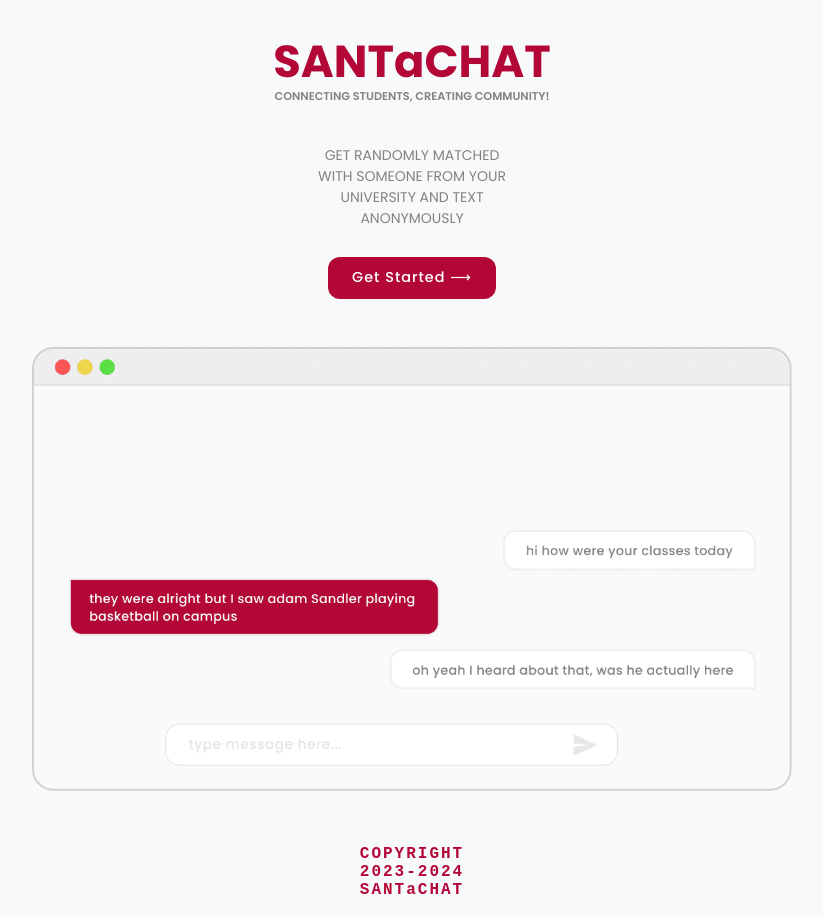
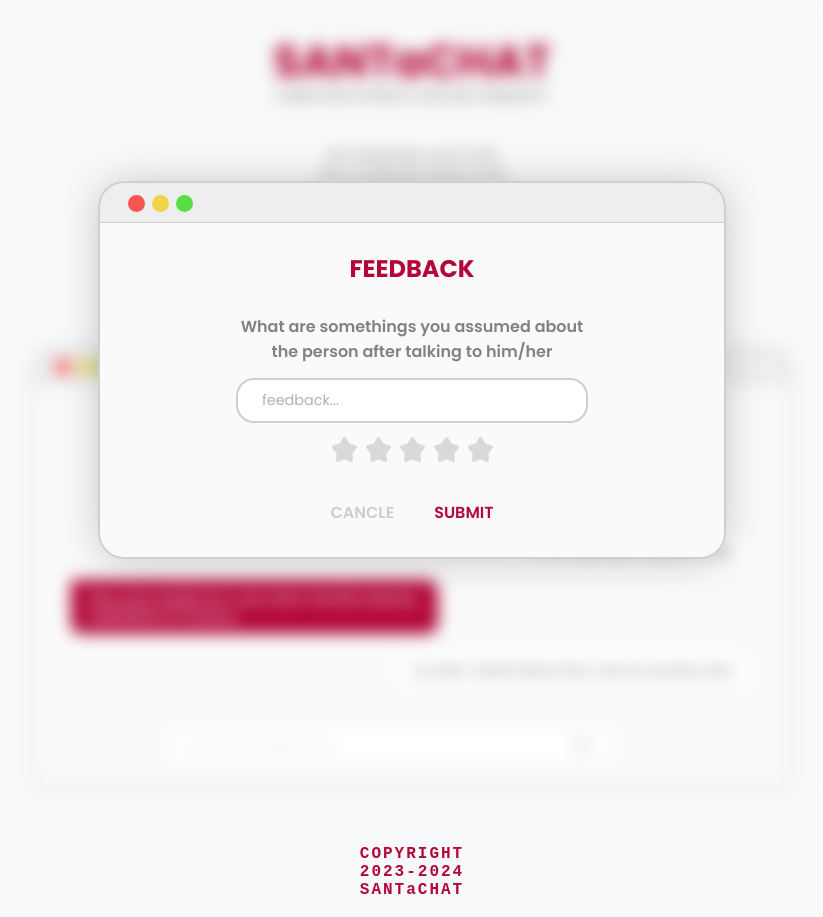
Before and after one commit to akash-singh8/santachat, a React (Vite) app in the folder client/: page / in a window 1280 px wide. Shown: the whole page, without its empty margins (228-1051 px from the left). Built offline with nearby package versions, Linux system fonts and the light colour scheme.

Commit message:
component: added for feedback

```diff
--- a/client/src/App.tsx
+++ b/client/src/App.tsx
@@ -5,6 +5,7 @@ import Popup from "./components/Popup";
 import Verify from "./components/Verify";
 
 import { Routes, Route } from "react-router-dom";
+import Feedback from "./components/Feedback";
 
 function App() {
   return (
@@ -14,6 +15,7 @@ function App() {
         <p>CONNECTING STUDENTS, CREATING COMMUNITY!</p>
       </header>
 
+      <Feedback />
       <Popup />
 
       <Routes>
--- /dev/null
+++ b/client/src/assets/styles/feedback.module.css
@@ -0,0 +1,64 @@
+.feedback {
+  display: flex;
+  flex-direction: column;
+  align-items: center;
+  row-gap: 14px;
+  padding-top: 28px;
+}
+
+.feedback h2 {
+  color: var(--primary-color);
+  font-weight: 700;
+  margin-bottom: 14px;
+}
+
+.feedback p {
+  color: var(--primary-text);
+  font-weight: 600;
+  text-align: center;
+  padding: 0 18%;
+}
+
+.feedback input {
+  width: 300px;
+}
+
+.rating {
+  display: flex;
+  column-gap: 8px;
+  justify-content: center;
+  list-style: none;
+}
+
+.rating li {
+  cursor: pointer;
+}
+
+.rating svg {
+  fill: #d9d9d9;
+  transition: fill 0.15s ease-out;
+}
+
+.rating svg:hover {
+  fill: var(--primary-color);
+}
+
+.buttons button {
+  background-color: transparent;
+  border: none;
+  cursor: pointer;
+  color: var(--primary-color);
+  font-family: inherit;
+  font-weight: 600;
+  font-size: 1em;
+  margin: 8px 4px 0;
+  padding: 8px 16px;
+}
+
+.buttons button:hover {
+  opacity: 0.7;
+}
+
+.buttons button:active {
+  opacity: 0.5;
+}
--- /dev/null
+++ b/client/src/components/Feedback.tsx
@@ -0,0 +1,77 @@
+import popStyle from "../assets/styles/popup.module.css";
+import style from "../assets/styles/feedback.module.css";
+import Window from "./Window";
+import { useEffect } from "react";
+
+const Feedback = () => {
+  const starsList = [];
+  for (let i = 0; i < 5; i++) {
+    starsList.push(
+      <svg
+        width="26"
+        height="26"
+        viewBox="0 0 20 20"
+        xmlns="http://www.w3.org/2000/svg"
+      >
+        <path
+          data-ind={`${i}`}
+          d="M7.68353 3.26767C8.89788 1.08923 9.50503 0 10.4128 0C11.3206 0 11.9278 1.08922 13.1421 3.26766L13.4563 3.83125C13.8014 4.45029 13.9739 4.75982 14.243 4.96405C14.512 5.16827 14.847 5.24408 15.5171 5.3957L16.1273 5.53373C18.4853 6.06729 19.6644 6.33406 19.945 7.23613C20.2255 8.13815 19.4217 9.07817 17.814 10.958L17.3981 11.4444C16.9413 11.9786 16.7128 12.2457 16.6101 12.5761C16.5074 12.9066 16.5419 13.263 16.6109 13.9758L16.6738 14.6246C16.9169 17.1328 17.0384 18.3869 16.304 18.9444C15.5696 19.5019 14.4656 18.9936 12.2577 17.9771L11.6865 17.714C11.0591 17.4251 10.7454 17.2807 10.4128 17.2807C10.0803 17.2807 9.76657 17.4251 9.13919 17.714L8.56798 17.9771C6.36004 18.9936 5.25608 19.5019 4.52168 18.9444C3.78727 18.3869 3.9088 17.1328 4.15185 14.6246L4.21472 13.9758C4.2838 13.263 4.31833 12.9066 4.21557 12.5761C4.11281 12.2457 3.8844 11.9786 3.42756 11.4444L3.01165 10.958C1.40403 9.07817 0.600215 8.13815 0.880735 7.23613C1.16126 6.33406 2.34032 6.06729 4.69845 5.53373L5.30853 5.3957C5.97864 5.24408 6.31369 5.16827 6.58271 4.96405C6.85174 4.75982 7.02429 4.4503 7.36937 3.83125L7.68353 3.26767Z"
+        />
+      </svg>
+    );
+  }
+
+  useEffect(() => {
+    const stars = document.querySelectorAll(`.${style.rating} svg`);
+
+    stars.forEach((star) => {
+      star.addEventListener("click", (e) => {
+        // @ts-ignore
+        const index = e.target.dataset.ind;
+
+        for (let i = 0; i < 5; i++) {
+          // @ts-ignore
+          stars[i].style.fill = "#d9d9d9";
+        }
+
+        for (let i = 0; i <= index; i++) {
+          // @ts-ignore
+          stars[i].style.fill = "#b30738";
+        }
+      });
+    });
+  }, []);
+
+  return (
+    <div className={popStyle.container}>
+      <div style={{ maxWidth: "628px" }}>
+        <Window>
+          <div className={style.feedback}>
+            <h2>FEEDBACK</h2>
+            <p>
+              What are somethings you assumed about the person after talking to
+              him/her
+            </p>
+
+            <div className={popStyle.input}>
+              <input type="text" placeholder="feedback..." />
+            </div>
+
+            <ul className={style.rating}>
+              {starsList.map((item, i) => (
+                <li key={i}>{item}</li>
+              ))}
+            </ul>
+
+            <div className={style.buttons}>
+              <button style={{ color: "#CDCDCD" }}>CANCLE</button>
+              <button>SUBMIT</button>
+            </div>
+          </div>
+        </Window>
+      </div>
+    </div>
+  );
+};
+
+export default Feedback;
```
